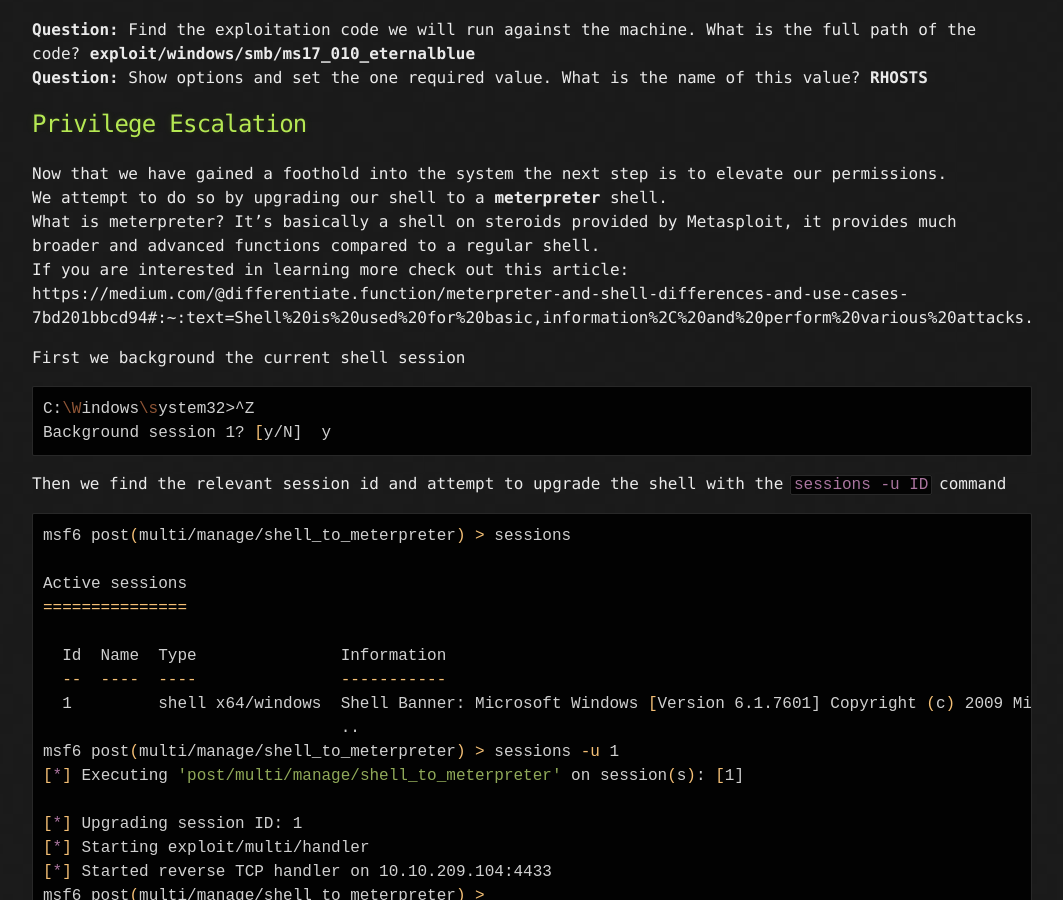
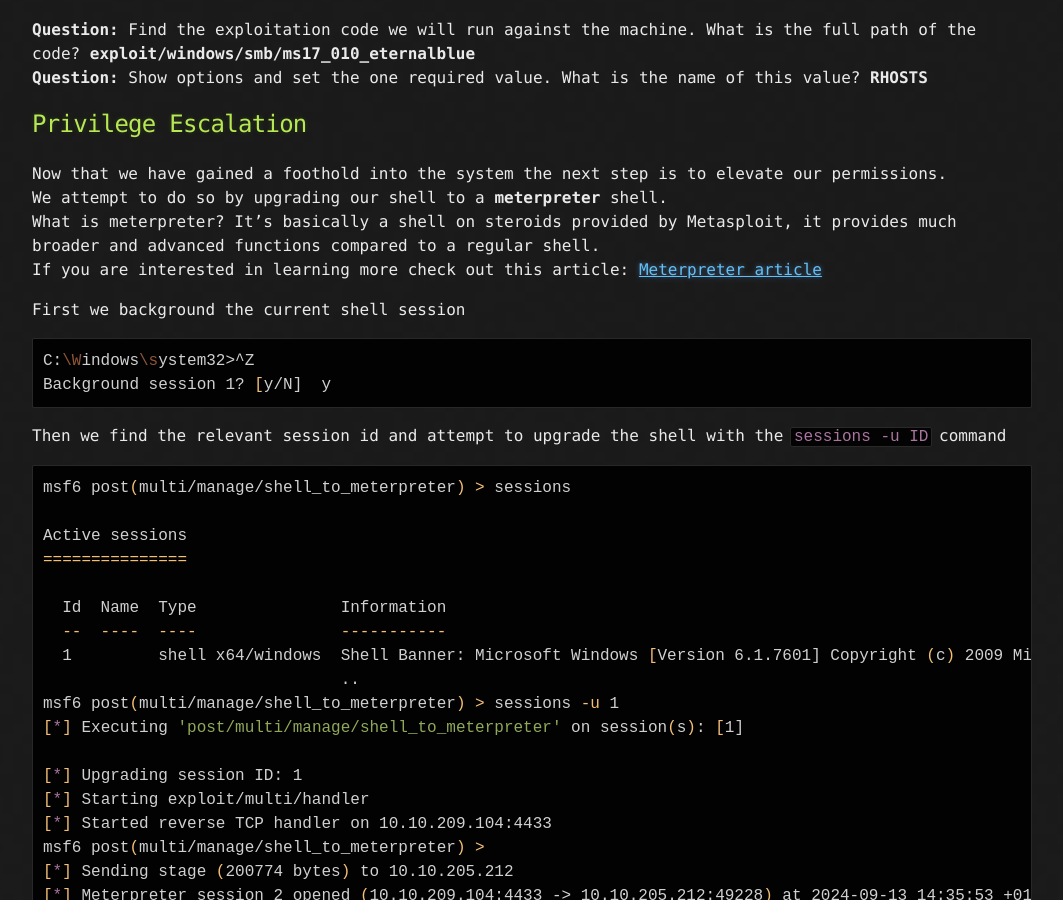
Before and after one commit to n-califano/n-califano.github.io, a Jekyll site: the page built from _posts/2024-09-13-tryhackme-blue-room.md, in a window 1280 px wide and 900 px high, scrolled down 4847 px. Shown: the whole window, without its empty margins (108-1171 px from the left). Built offline with Jekyll 4.4.1, drawn with Linux system fonts in a browser that asks for light colours; some of the changed text lies outside the part shown.

Commit message:
fixed blue room links

````diff
--- a/_posts/2024-09-13-tryhackme-blue-room.md
+++ b/_posts/2024-09-13-tryhackme-blue-room.md
@@ -16,7 +16,7 @@
 We start with a scan of the target machine using nmap.
 Nmap has a `--script` parameter that allows us to run lua scripts during the scan, the tool has many built-in scripts that we can use.
 We are going to use the 'vuln' script: it tries to find known vulnerabilities on the machine while scanning it.
-For further information on nmap scripts visit https://nmap.org/book/nse-usage.html#nse-categories
+For further information on nmap scripts visit <https://nmap.org/book/nse-usage.html#nse-categories>
 
 ```bash
 root@ip-10-10-209-104:~# nmap -sV --script vuln 10.10.205.212
@@ -207,7 +207,7 @@
 Now that we have gained a foothold into the system the next step is to elevate our permissions.
 We attempt to do so by upgrading our shell to a **meterpreter** shell.
 What is meterpreter? It's basically a shell on steroids provided by Metasploit, it provides much broader and advanced functions compared to a regular shell.
-If you are interested in learning more check out this article: https://medium.com/@differentiate.function/meterpreter-and-shell-differences-and-use-cases-7bd201bbcd94#:~:text=Shell%20is%20used%20for%20basic,information%2C%20and%20perform%20various%20attacks.
+If you are interested in learning more check out this article: [Meterpreter article](<[URL](https://medium.com/@differentiate.function/meterpreter-and-shell-differences-and-use-cases-7bd201bbcd94#:~:text=Shell%20is%20used%20for%20basic,information%2C%20and%20perform%20various%20attacks.)>)
 
 First we background the current shell session
 
````
